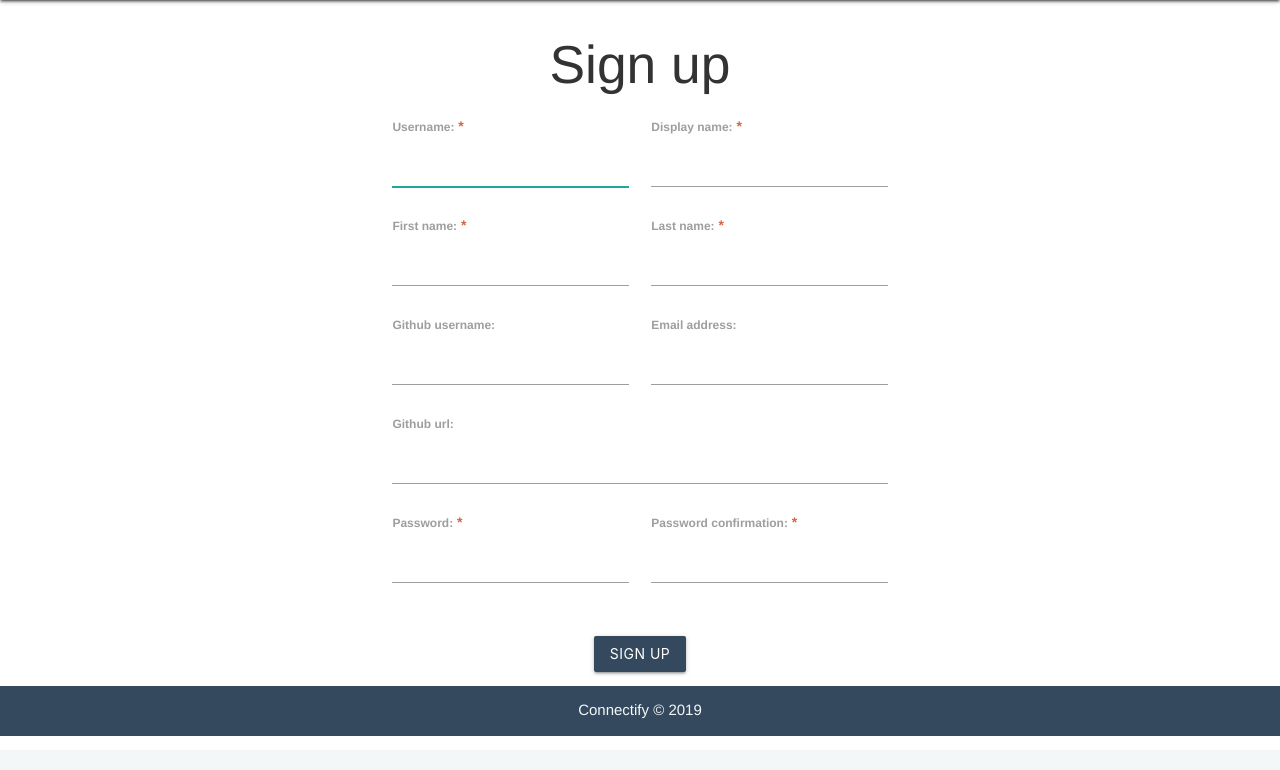
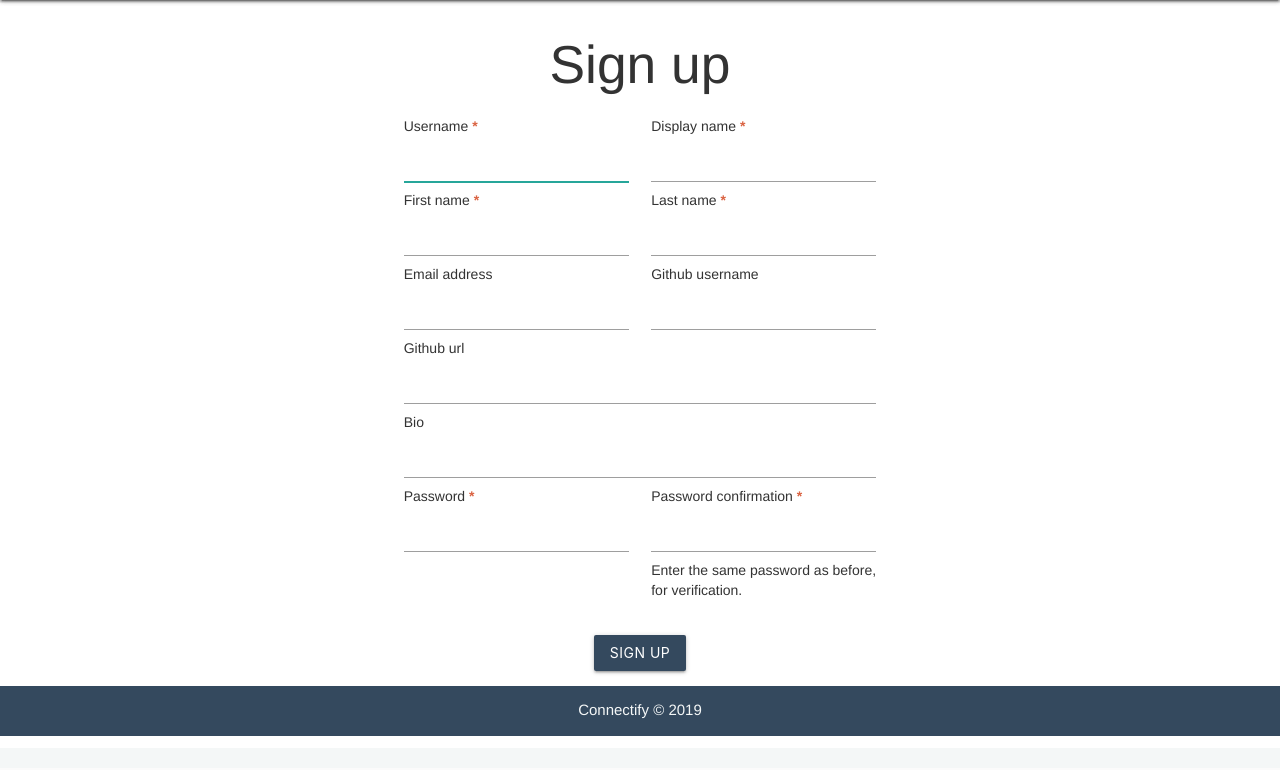
Before and after one commit to peterweckend/group-project-cmput404, a Django app: page /signup/ in a window 1280 px wide. Shown: the part 64-834 px from the top of the page. After the commit the page ends 800 px from the top, so only its background shows below. Run offline with Django 3.2, Linux system fonts and the light colour scheme; parts of the project's set-up code (start-up, migrations or seed data) failed here and were passed over; some libraries are stand-ins or nearby versions.

```diff
--- a/backend/project404_t8/templates/registration/signup.html
+++ b/backend/project404_t8/templates/registration/signup.html
@@ -12,70 +12,30 @@
           <h2 class="center">Sign up</h2>
           <form method="post">
             {% csrf_token %}
-            <div class="row">
-              <div class="col s12 m6 l6">
-                {{ form.username.label_tag }}
-                <div class:"" style="font-weight: bolder; display: inline-block; color:#da6342">*</div>
-                {{ form.username.errors }}
-                {{ form.username }}
+            {% for field in form %}
+              {% if form.github_url.label_tag == field.label_tag %}
+                <div class="fieldWrapper col s12">
+              {% elif form.bio.label_tag == field.label_tag %}
+                <div class="fieldWrapper col s12">
+              {% else %}
+                <div class="fieldWrapper col s12 m6 l6">
+              {% endif %}
+
+                {{ field.errors }}
+                {% if form.displayname.label_tag == field.label_tag %}
+                  Display name
+                {% else %}
+                  {{ field.label }}
+                {% endif %}
+                {% if field.field.required %}
+                  <div class:"" style="font-weight: bolder; display: inline-block; color:#da6342">*</div>
+                {% endif %}
+                {{ field }}
+                {% if field.help_text %}
+                  <p class="help">{{ field.help_text|safe }}</p>
+                {% endif %}
               </div>
-              <div class="col s12 m6 l6">
-                {{ form.displayname.label_tag }}
-                <div class:"" style="font-weight: bolder; display: inline-block; color:#da6342">*</div>
-                {{ form.displayname.errors }}
-                {{ form.displayname }}
-              </div>
-            </div>
-            <div class="row">
-              <div class="col s12 m6 l6">
-                {{ form.first_name.label_tag }}
-                <div class:"" style="font-weight: bolder; display: inline-block; color:#da6342">*</div>
-                {{ form.first_name.errors }}
-                {{ form.first_name }}
-              </div>
-              <div class="col s12 m6 l6">
-                {{ form.last_name.label_tag }}
-                <div class:"" style="font-weight: bolder; display: inline-block; color:#da6342">*</div>
-                {{ form.last_name.errors }}
-                {{ form.last_name }}
-              </div>
-            </div>
-            <div class="row">
-              <div class="col s12 m6 l6">
-                {{ form.github_username.label_tag }}
-                {{ form.github_username.errors }}
-                {{ form.github_username }}
-              </div>
-              <div class="col s12 m6 l6">
-                {{ form.email.label_tag }}
-                {{ form.email.errors }}
-                {{ form.email }}
-              </div>
-            </div>
-            <div class="row">
-              <div class="col s12">
-                {{ form.github_url.label_tag }}
-                {{ form.github_url.errors }}
-                {{ form.github_url }}
-              </div>
-            </div>
-            <div class="row">
-              <div class="col s12 m6 l6">
-                {{ form.password1.label_tag }}
-                <div class:"" style="font-weight: bolder; display: inline-block; color:#da6342">*</div>
-                {{ form.password1.errors }}
-                {{ form.password1 }}
-              </div>
-              <div class="col s12 m6 l6">
-                {{ form.password2.label_tag }}
-                <div class:"" style="font-weight: bolder; display: inline-block; color:#da6342">*</div>
-                {{ form.password2.errors }}
-                {{ form.password2 }}
-              </div>
-            </div>
-            <!-- {{ form.as_p }} -->
-            <!-- {% for field in form.visible_fields %} -->
-            <!-- {% endfor %} -->
+            {% endfor %}
             <div class="center">
               <button class="btn waves-effect waves-light" type="submit" name="action" style="background-color: #34495e; margin-top:25px;" onMouseOver="this.style.color='#f09177'" onMouseOut="this.style.color='#f4f7f7'">Sign up
               </button>
--- a/backend/project404_t8/users/forms.py
+++ b/backend/project404_t8/users/forms.py
@@ -6,13 +6,15 @@ from django.forms import ModelForm
 class CustomUserCreationForm(UserCreationForm):
 
     github_url = forms.URLField(required=False)
+    displayname = forms.URLField(required=True)
     github_username = forms.CharField(required=False)
+    bio = forms.CharField(required=False)
 
     class Meta(UserCreationForm):
         model = CustomUser
-        fields = ('username', 'displayname', 'first_name', 'last_name', 'bio', 'email', 'github_url', 'github_username', 'password1', 'password2')
+        fields = ('username', 'displayname', 'first_name', 'last_name', 'email', 'github_username', 'github_url', 'bio', 'password1', 'password2')
         labels = {
-            'displayname': 'Display name',
+            'displayname': 'Display Name',
             'github_url': 'Github URL',
             'github_username': 'Github Username',
         }
```
